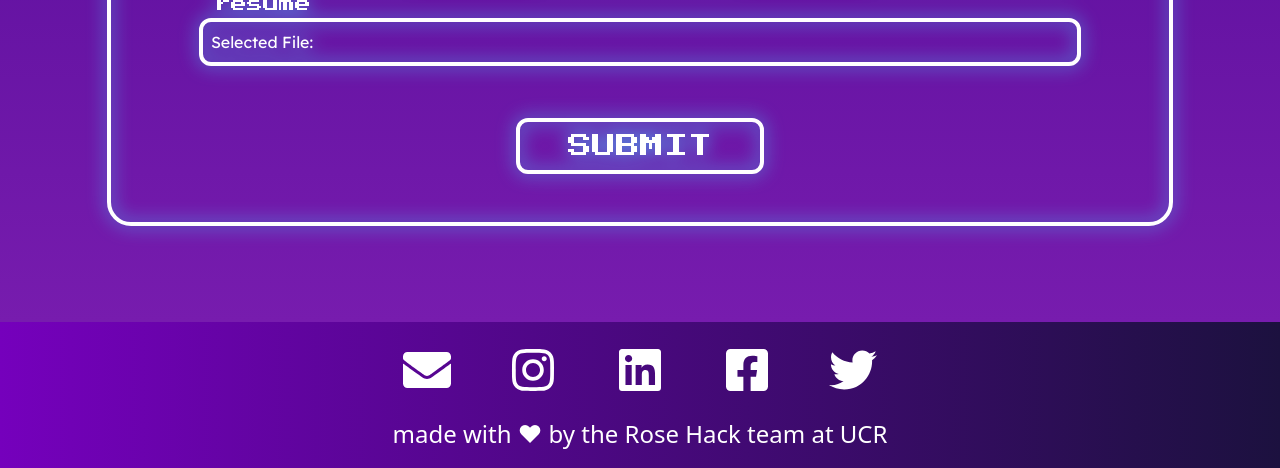
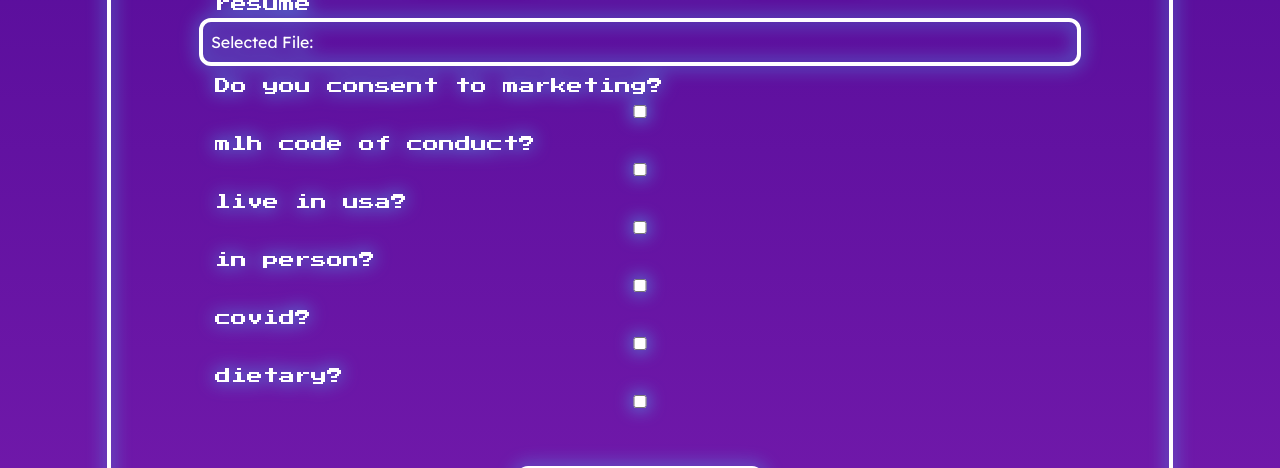
Before and after one commit to Alamode89/rosehack2023, a Next.js app: page /register in a window 1280 px wide. Shown: the part 846-1314 px from the top of the page. Built offline with nearby package versions, Linux system fonts and the light colour scheme; no server answers.

Commit message:
add checkboxes

```diff
--- a/pages/register.tsx
+++ b/pages/register.tsx
@@ -64,6 +64,12 @@ const data = {
   shirt: "Choose:",
   major: "Choose:",
   resume: null,
+  marketing: false,
+  dietary: "",
+  mlh: false,
+  usa: false,
+  in_person: false,
+  covid: false,
 };
 
 const Register = () => {
@@ -79,6 +85,7 @@ const Register = () => {
   };
 
   const handleField = (e: any) => {
+    console.log(e.target.name, e.target.value);
     setUser({ ...user, [e.target.name]: e.target.value });
   };
 
@@ -168,8 +175,7 @@ const Register = () => {
             <input
               type="text"
               name="first"
-              value={user.first}
-              onChange={handleField}
+              value="Yes"
               placeholder="First Name"
               className="font-lexend text-white rounded-xl p-2 w-full bg-transparent border-4 border-white"
             />
@@ -344,6 +350,102 @@ const Register = () => {
             </label>
           </Col>
         </Row>
+        <Row className="w-10/12 flex justify-start">
+          <Col className="px-0 py-1">
+            <label className="text-left font-pixel text-md text-white w-full ml-4">
+              Do you consent to marketing?
+            </label>
+            <input
+              type="checkbox"
+              name="marketing"
+              checked={user.marketing}
+              onChange={() => {
+                setUser({ ...user, marketing: !user.marketing });
+              }}
+              className="font-lexend text-white rounded-xl p-2 w-full bg-transparent border-4 border-white"
+            />
+          </Col>
+        </Row>
+        <Row className="w-10/12 flex justify-start">
+          <Col className="px-0 py-1">
+            <label className="text-left font-pixel text-md text-white w-full ml-4">
+              mlh code of conduct?
+            </label>
+            <input
+              type="checkbox"
+              name="mlh"
+              checked={user.mlh}
+              onChange={() => {
+                setUser({ ...user, mlh: !user.mlh });
+              }}
+              className="font-lexend text-white rounded-xl p-2 w-full bg-transparent border-4 border-white"
+            />
+          </Col>
+        </Row>
+        <Row className="w-10/12 flex justify-start">
+          <Col className="px-0 py-1">
+            <label className="text-left font-pixel text-md text-white w-full ml-4">
+              live in usa?
+            </label>
+            <input
+              type="checkbox"
+              name="usa"
+              checked={user.usa}
+              onChange={() => {
+                setUser({ ...user, usa: !user.usa });
+              }}
+              className="font-lexend text-white rounded-xl p-2 w-full bg-transparent border-4 border-white"
+            />
+          </Col>
+        </Row>
+        <Row className="w-10/12 flex justify-start">
+          <Col className="px-0 py-1">
+            <label className="text-left font-pixel text-md text-white w-full ml-4">
+              in person?
+            </label>
+            <input
+              type="checkbox"
+              name="in_person"
+              checked={user.in_person}
+              onChange={() => {
+                setUser({ ...user, in_person: !user.in_person });
+              }}
+              className="font-lexend text-white rounded-xl p-2 w-full bg-transparent border-4 border-white"
+            />
+          </Col>
+        </Row>
+        <Row className="w-10/12 flex justify-start">
+          <Col className="px-0 py-1">
+            <label className="text-left font-pixel text-md text-white w-full ml-4">
+              covid?
+            </label>
+            <input
+              type="checkbox"
+              name="covid"
+              checked={user.covid}
+              onChange={() => {
+                setUser({ ...user, covid: !user.covid });
+              }}
+              className="font-lexend text-white rounded-xl p-2 w-full bg-transparent border-4 border-white"
+            />
+          </Col>
+        </Row>
+        <Row className="w-10/12 flex justify-start">
+          <Col className="px-0 py-1">
+            <label className="text-left font-pixel text-md text-white w-full ml-4">
+              dietary?
+            </label>
+            <input
+              type="checkbox"
+              name="dietary"
+              checked={user.dietary}
+              onChange={() => {
+                setUser({ ...user, dietary: !user.dietary });
+              }}
+              className="font-lexend text-white rounded-xl p-2 w-full bg-transparent border-4 border-white"
+            />
+          </Col>
+        </Row>
         <button
           onClick={handleSubmit}
           className="px-5 py-2 hover:scale-105 rounded-xl m-5 bg-transparent border-4 border-white  font-pixel text-md md:text-xl lg:text-2xl text-white text-center"
```
